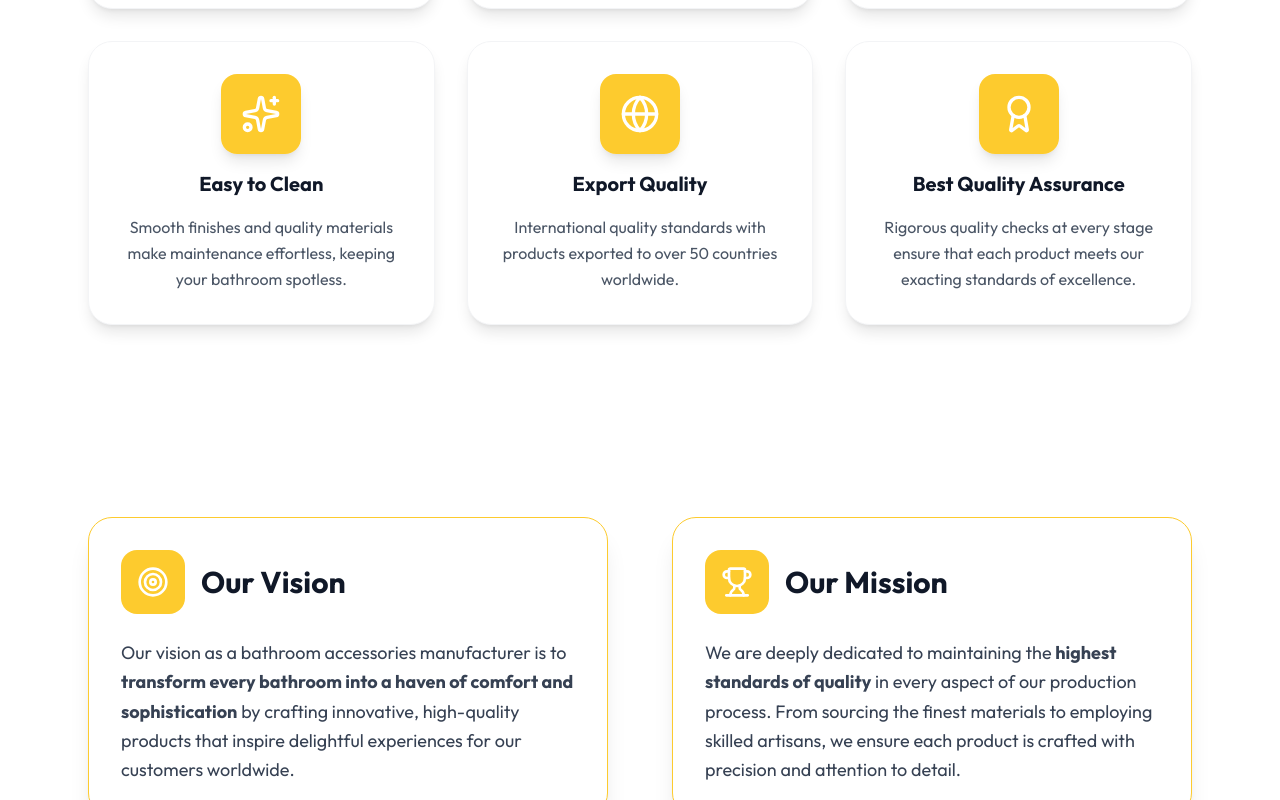
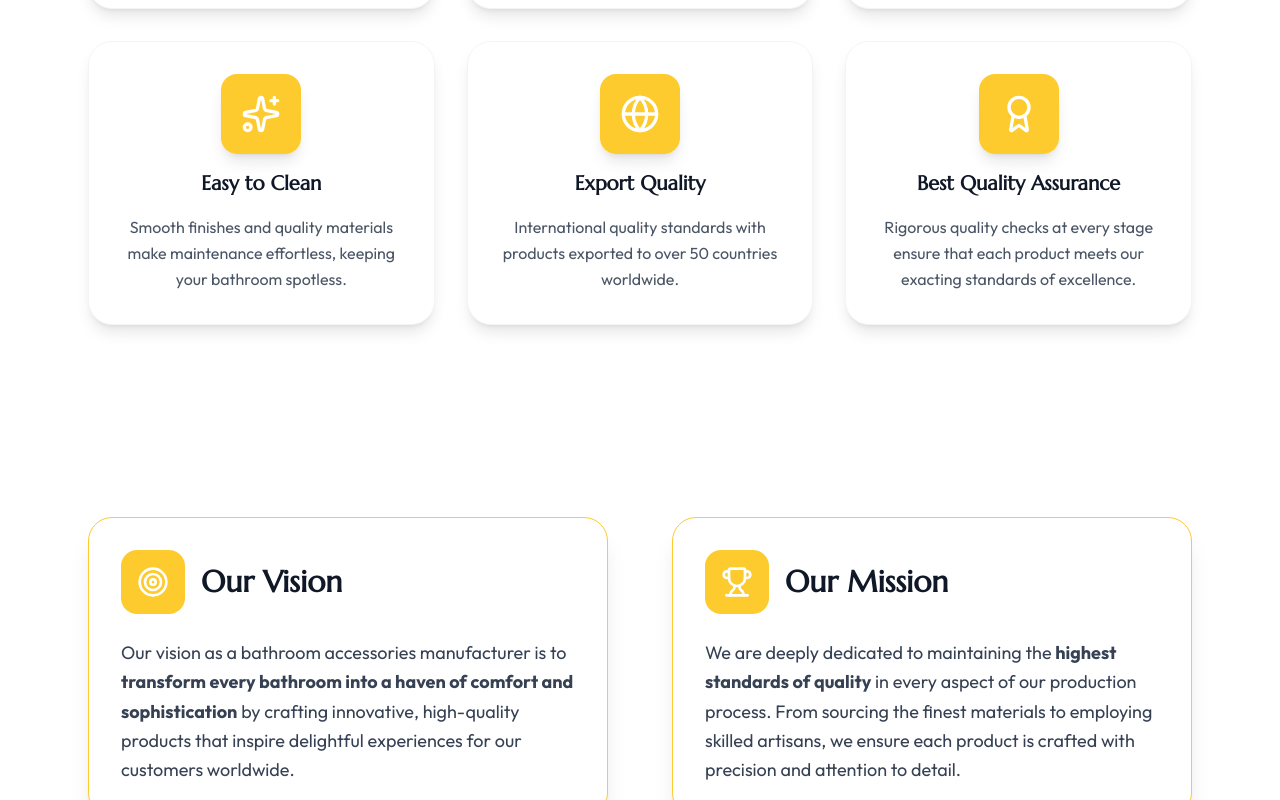
Before and after one commit to rutulkakadiya/Rudra_Zanord_Bathware, a React (Vite) app: page /companyProfile in a window 1280 px wide. Shown: the part 2031-2831 px from the top of the page. Built offline with nearby package versions, Linux system fonts and the light colour scheme.

Commit message:
Tirupati

```diff
--- a/src/Components/Company Profile/CompanyProfile.jsx
+++ b/src/Components/Company Profile/CompanyProfile.jsx
@@ -92,7 +92,7 @@ const CompanyProfile = () => {
         <div className="w-16 h-16 sm:w-20 sm:h-20 bg-gradient-to-br from-[var(--brand-color)] to-[var(--brand-color)] rounded-2xl flex items-center justify-center transform transition-all duration-500 group-hover/feature:rotate-12 group-hover/feature:scale-110 shadow-lg">
           <Icon className="w-8 h-8 sm:w-10 sm:h-10 text-white" /> {/* Adjusted icon size */}
         </div>
-        <h3 className="text-lg sm:text-xl font-bold text-gray-900 group-hover/feature:text-[var(--brand-color)] transition-colors duration-300">
+        <h3 className="heading-text text-lg sm:text-xl font-bold text-gray-900 group-hover/feature:text-[var(--brand-color)] transition-colors duration-300">
           {title}
         </h3>
         <p className="text-sm sm:text-base text-gray-600 leading-relaxed group-hover/feature:text-gray-800 transition-colors duration-300">
@@ -329,7 +329,7 @@ const CompanyProfile = () => {
                   <div className="w-12 h-12 sm:w-16 sm:h-16 bg-[var(--brand-color)] rounded-2xl flex items-center justify-center">
                     <Target className="w-6 h-6 sm:w-8 sm:h-8 text-white" />
                   </div>
-                  <h3 className="text-2xl sm:text-3xl font-bold text-gray-900">Our Vision</h3>
+                  <h3 className="heading-text text-2xl sm:text-3xl font-bold text-gray-900">Our Vision</h3>
                 </div>
                 <p className="text-sm sm:text-base md:text-lg text-gray-700 leading-relaxed">
                   Our vision as a bathroom accessories manufacturer is to <strong>transform every bathroom into a haven of comfort and sophistication</strong> by crafting innovative, high-quality products that inspire delightful experiences for our customers worldwide.
@@ -344,7 +344,7 @@ const CompanyProfile = () => {
                   <div className="w-12 h-12 sm:w-16 sm:h-16 bg-[var(--brand-color)] rounded-2xl flex items-center justify-center">
                     <Trophy className="w-6 h-6 sm:w-8 sm:h-8 text-white" />
                   </div>
-                  <h3 className="text-2xl sm:text-3xl font-bold text-gray-900">Our Mission</h3>
+                  <h3 className="heading-text text-2xl sm:text-3xl font-bold text-gray-900">Our Mission</h3>
                 </div>
                 <p className="text-sm sm:text-base md:text-lg text-gray-700 leading-relaxed">
                   We are deeply dedicated to maintaining the <strong>highest standards of quality</strong> in every aspect of our production process. From sourcing the finest materials to employing skilled artisans, we ensure each product is crafted with precision and attention to detail.
```
